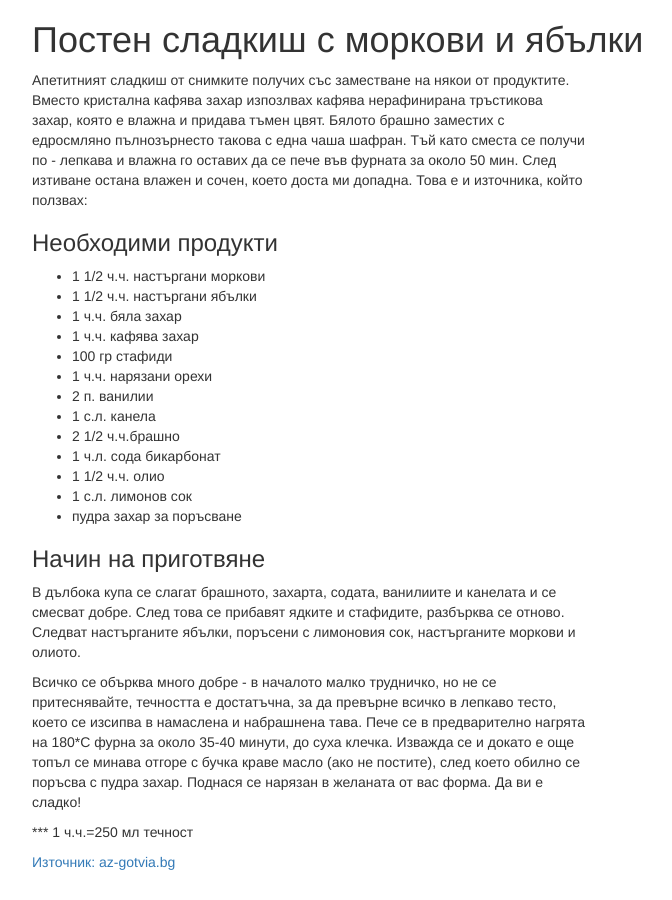
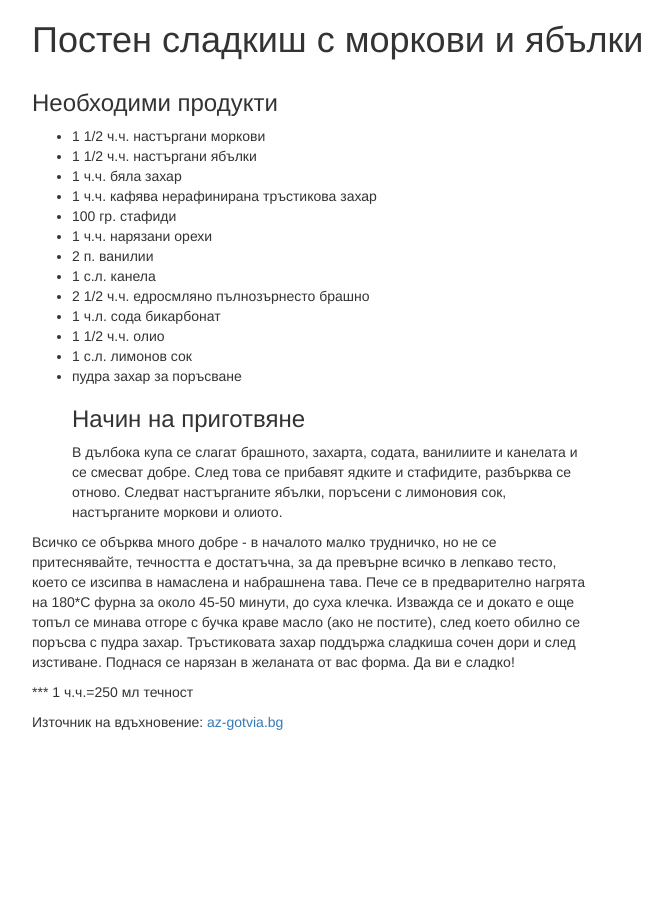
Before and after one commit to svetladm/recipes, a Jekyll site: the page built from _recipes/cake_with_carrots_and_apples.md, in a window 1280 px wide. Shown: the whole page, without its empty margins (38-710 px from the left). Built offline with Jekyll 4.4.1, drawn with Linux system fonts in a browser that asks for light colours.

Commit message:
Update cake_with_carrots_and_apples.md

```diff
--- a/_recipes/cake_with_carrots_and_apples.md
+++ b/_recipes/cake_with_carrots_and_apples.md
@@ -1,31 +1,27 @@
 ---
 title: Постен сладкиш с моркови и ябълки
 ---
-Апетитният сладкиш от снимките получих със заместване на някои от продуктите. Вместо кристална кафява захар изпозлвах кафява нерафинирана тръстикова захар, която е влажна и придава тъмен цвят. Бялото брашно заместих с едросмляно пълнозърнесто такова с една чаша шафран. Тъй като сместа се получи по - лепкава и влажна го оставих да се пече във фурната за около  50 мин. След изтиване остана влажен и сочен, което доста ми допадна.
-Това е и източника, който ползвах:
 ### Необходими продукти
 - 1 1/2 ч.ч. настъргани моркови
 - 1 1/2 ч.ч. настъргани ябълки
 - 1 ч.ч. бяла захар
-- 1 ч.ч. кафява захар
-- 100 гр стафиди
+- 1 ч.ч. кафява нерафинирана тръстикова захар
+- 100 гр. стафиди
 - 1 ч.ч. нарязани орехи
 - 2 п. ванилии
 - 1 с.л. канела
-- 2 1/2 ч.ч.брашно
+- 2 1/2 ч.ч. едросмляно пълнозърнесто брашно
 - 1 ч.л. сода бикарбонат
 - 1 1/2 ч.ч. олио
 - 1 с.л. лимонов сок
 - пудра захар за поръсване
-
-
 ### Начин на приготвяне
 В дълбока купа се слагат брашното, захарта, содата, ванилиите и канелата и се смесват добре. След това се прибавят ядките и стафидите, разбърква се отново. Следват настърганите ябълки, поръсени с лимоновия сок, настърганите моркови и олиото.
 
 
-Всичко се обърква много добре - в началото малко трудничко, но не се притеснявайте, течността е достатъчна, за да превърне всичко в лепкаво тесто, което се изсипва в намаслена и набрашнена тава. Пече се в предварително нагрята на 180*С фурна за около 35-40 минути, до суха клечка. Изважда се и докато е още топъл се минава отгоре с бучка краве масло (ако не постите), след което обилно се поръсва с пудра захар. Поднася се нарязан в желаната от вас форма. Да ви е сладко!
+Всичко се обърква много добре - в началото малко трудничко, но не се притеснявайте, течността е достатъчна, за да превърне всичко в лепкаво тесто, което се изсипва в намаслена и набрашнена тава. Пече се в предварително нагрята на 180*С фурна за около 45-50 минути, до суха клечка. Изважда се и докато е още топъл се минава отгоре с бучка краве масло (ако не постите), след което обилно се поръсва с пудра захар. Тръстиковата захар поддържа сладкиша сочен дори и след изстиване. Поднася се нарязан в желаната от вас форма. Да ви е сладко!
 
 
 *** 1 ч.ч.=250 мл течност
 
-[Източник: az-gotvia.bg](http://www.az-gotvia.bg/recepta/posten-sladkish-s-morkovi-i-iabylki)
+Източник на вдъхновение: [az-gotvia.bg](http://www.az-gotvia.bg/recepta/posten-sladkish-s-morkovi-i-iabylki)
```
